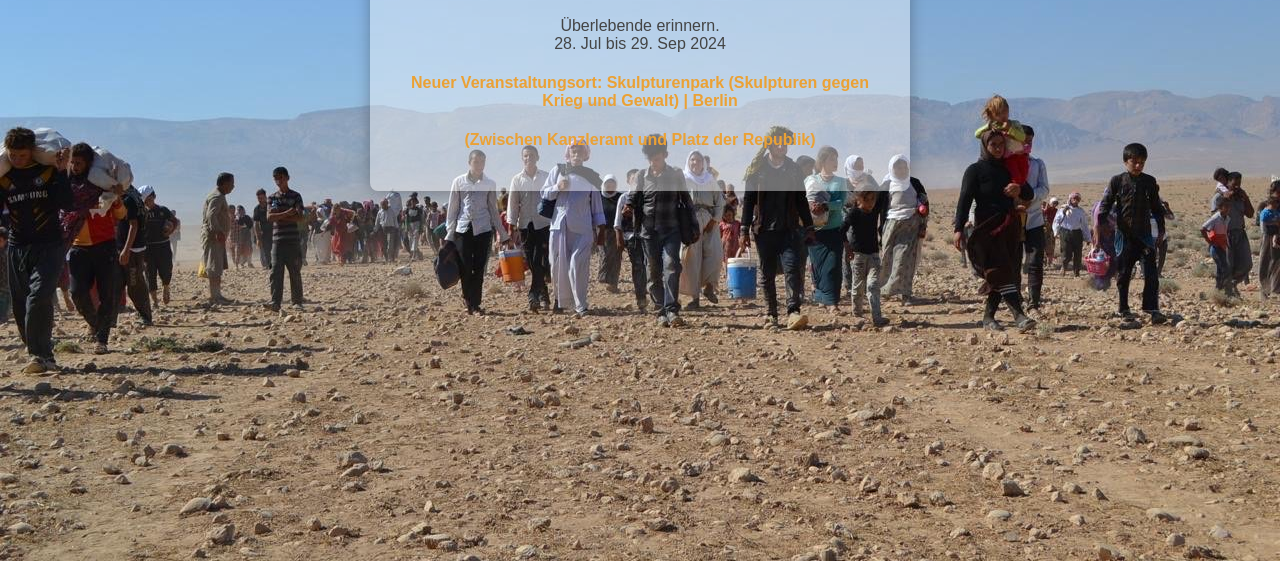
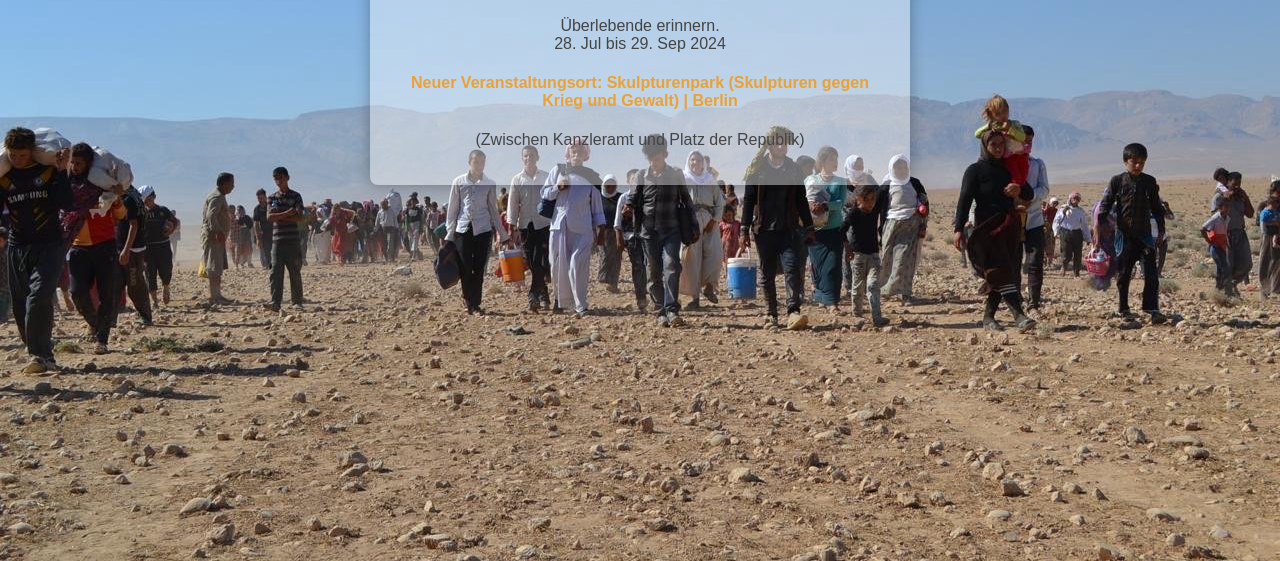
Before and after one commit to Sabmink/farman74, a plain HTML site: page index.html in a window 1280 px wide. Shown: the part 239-800 px from the top of the page. Drawn offline with Linux system fonts and the light colour scheme.

Commit message:
Update index.html

```diff
--- a/index.html
+++ b/index.html
@@ -17,7 +17,7 @@
         <p>Überlebende erinnern.<br>
         28. Jul bis 29. Sep 2024<br>
         <h4>Neuer Veranstaltungsort: Skulpturenpark (Skulpturen gegen Krieg und Gewalt) | Berlin</h4>
-        <h4> (Zwischen Kanzleramt und Platz der Republik)</h4>
+        <p> (Zwischen Kanzleramt und Platz der Republik)<br>
     </div>
 
     <div id="itinerary" class="itinerary">
```
